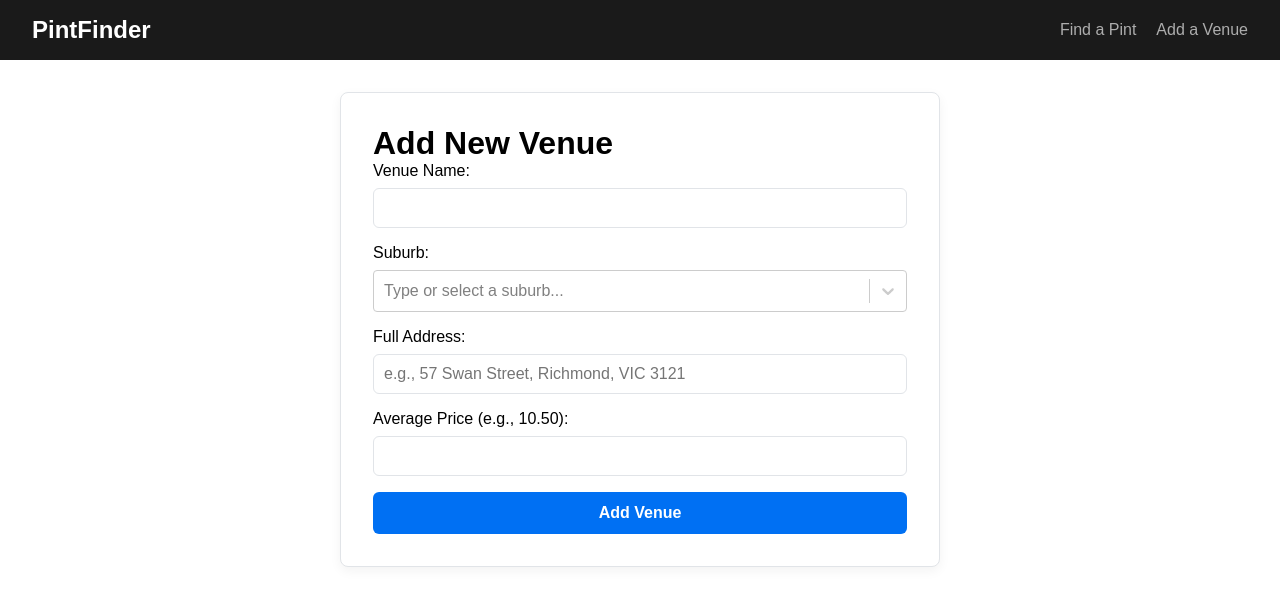
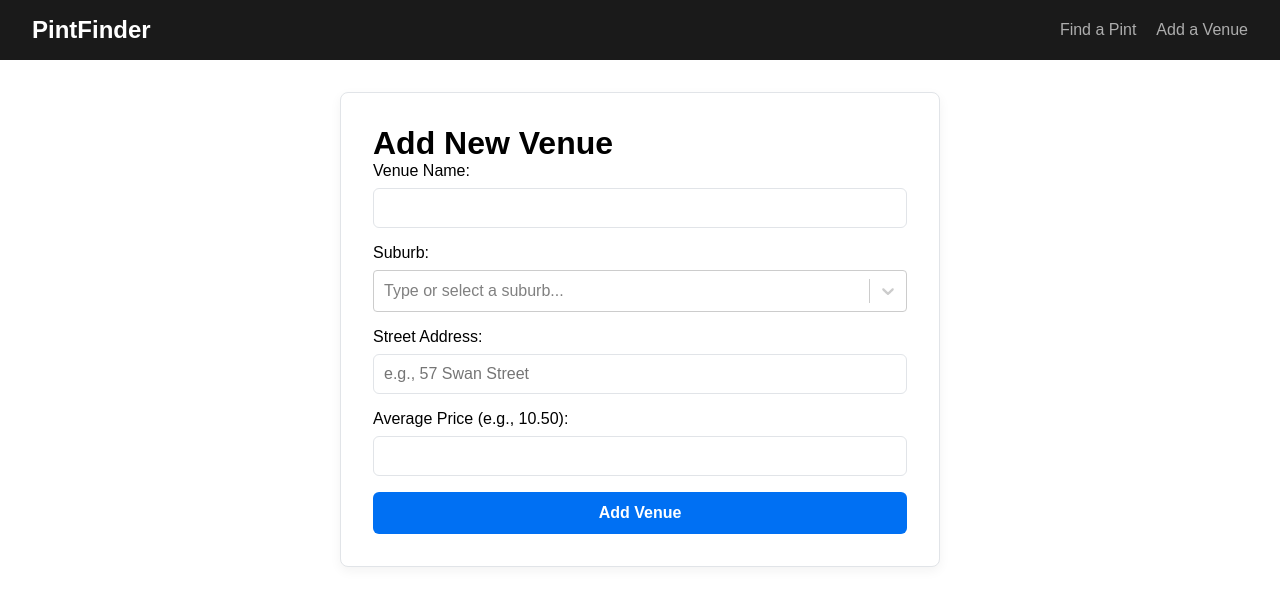
Before and after one commit to liamlit/pint-finder-app, a Next.js app: page /venues/add in a window 1280 px wide. Shown: the top 606 px of the page. Built offline with nearby package versions, Linux system fonts and the light colour scheme; no server answers.

Commit message:
fix: Correct address handling in Add Venue form

```diff
--- a/src/app/venues/add/page.js
+++ b/src/app/venues/add/page.js
@@ -10,7 +10,7 @@ import styles from '../../../styles/Form.module.css'; // <-- 1. Import the new C
 
 export default function AddVenuePage() {
   const [venueName, setVenueName] = useState('');
-  const [address, setAddress] = useState('');
+  const [streetAddress, setStreetAddress] = useState('');
   const [priceValue, setPriceValue] = useState('');
   const [suburb, setSuburb] = useState('');
   const [submitting, setSubmitting] = useState(false);
@@ -20,13 +20,12 @@ export default function AddVenuePage() {
 
 
   const handleSubmit = async (e) => {
-    // ... (your handleSubmit function logic remains exactly the same) ...
     e.preventDefault();
     setSubmitting(true);
     setMessage('');
     setIsErrorMessage(false);
 
-    if (!venueName.trim() || !address.trim() || !priceValue.trim() || !suburb) {
+     if (!venueName.trim() || !streetAddress.trim() || !priceValue.trim() || !suburb) {
       setMessage('Please fill in all fields, including the suburb.');
       setIsErrorMessage(true);
       setSubmitting(false);
@@ -43,7 +42,9 @@ export default function AddVenuePage() {
 
     try {
       setMessage('Finding coordinates for the address...');
-      const geocodingUrl = `https://nominatim.openstreetmap.org/search?format=json&q=${encodeURIComponent(address)}`;
+      const fullAddress = `${streetAddress.trim()}, ${suburb}, VIC, Australia`;
+
+      const geocodingUrl = `https://nominatim.openstreetmap.org/search?format=json&q=${encodeURIComponent(fullAddress)}`;
 
       const geocodingResponse = await fetch(geocodingUrl);
       const geocodingData = await geocodingResponse.json();
@@ -57,7 +58,7 @@ export default function AddVenuePage() {
 
       const newVenue = {
         name: venueName.trim(),
-        address: address.trim(),
+        address: fullAddress,
         suburb: suburb,
         price_value: numPrice,
         latitude: parseFloat(lat),
@@ -127,17 +128,17 @@ export default function AddVenuePage() {
         </div>
 
         <div className={styles.formGroup}>
-          <label htmlFor="address" className={styles.label}>Full Address:</label>
+          <label htmlFor="streetAddress" className={styles.label}>Street Address:</label>
           <input
             type="text"
-            id="address"
-            value={address}
-            onChange={(e) => setAddress(e.target.value)}
+            id="streetAddress"
+            value={streetAddress}
+            onChange={(e) => setStreetAddress(e.target.value)}
             required
-            placeholder="e.g., 57 Swan Street, Richmond, VIC 3121"
+            placeholder="e.g., 57 Swan Street"
             className={styles.inputField}
           />
-        </div>
+      </div>
 
         <div className={styles.formGroup}>
           <label htmlFor="priceValue" className={styles.label}>Average Price (e.g., 10.50):</label>
```
